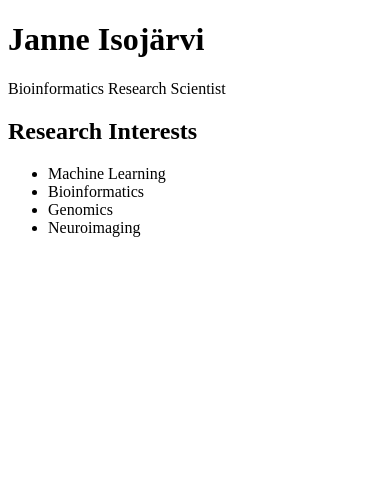
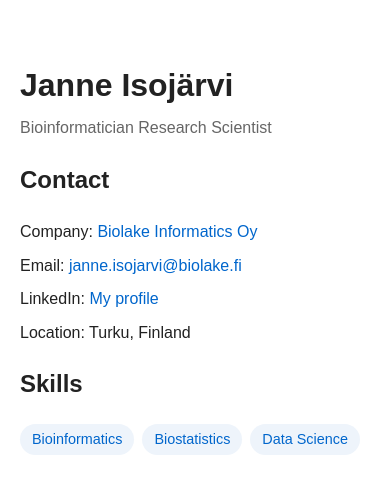
Before and after one commit to jaheis/jaheis.github.io, a plain HTML site: page index.html in a window 390 px wide. Drawn offline with Linux system fonts and the light colour scheme.

Commit message:
Enhance index.html with meta tags and content updates
Updated the HTML structure and added meta tags for better SEO and responsiveness. Modified the content to include contact information and skills.

```diff
--- a/index.html
+++ b/index.html
@@ -1,18 +1,57 @@
 <!DOCTYPE html>
-<html>
+<html lang="en">
 <head>
-    <title>Janne Isojärvi</title>
+  <meta charset="UTF-8">
+  <meta name="viewport" content="width=device-width, initial-scale=1">
+  <title>Your Name | Your Company Name</title>
+  <style>
+    body {
+      font-family: Arial, sans-serif;
+      max-width: 480px;
+      margin: 60px auto;
+      padding: 0 20px;
+      line-height: 1.6;
+      color: #222;
+    }
+    h1 { margin-bottom: 0; }
+    .subtitle { color: #666; margin-top: 4px; }
+    ul { list-style: none; padding: 0; }
+    li { margin: 8px 0; }
+    a { color: #0066cc; text-decoration: none; }
+    a:hover { text-decoration: underline; }
+
+    .skills {
+      display: flex;
+      flex-wrap: wrap;
+      gap: 8px;
+    }
+    .skills li {
+      background: #eef4fb;
+      color: #0066cc;
+      padding: 4px 12px;
+      border-radius: 999px;
+      font-size: 0.9rem;
+      margin: 0;
+    }
+  </style>
 </head>
 <body>
-    <h1>Janne Isojärvi</h1>
-    <p>Bioinformatics Research Scientist</p>
+  <h1>Janne Isojärvi</h1>
+  <p class="subtitle">Bioinformatician Research Scientist</p>
 
-    <h2>Research Interests</h2>
-    <ul>
-        <li>Machine Learning</li>
-        <li>Bioinformatics</li>
-        <li>Genomics</li>
-        <li>Neuroimaging</li>
-    </ul>
+  <h2>Contact</h2>
+  <ul>
+    <li>Company: <a href="https://www.yourcompany.com">Biolake Informatics Oy</a></li>
+    <li>Email: <a href="mailto:you@example.com">janne.isojarvi@biolake.fi</a></li>
+    <li>LinkedIn: <a href="https://www.linkedin.com/in/janne-isoj%C3%A4rvi-3334b0b8/">My profile</a></li>
+    <li>Location: Turku, Finland</li>
+  </ul>
+
+  <h2>Skills</h2>
+  <ul class="skills">
+    <li>Bioinformatics</li>
+    <li>Biostatistics</li>
+    <li>Data Science</li>
+  </ul>
 </body>
 </html>
```
